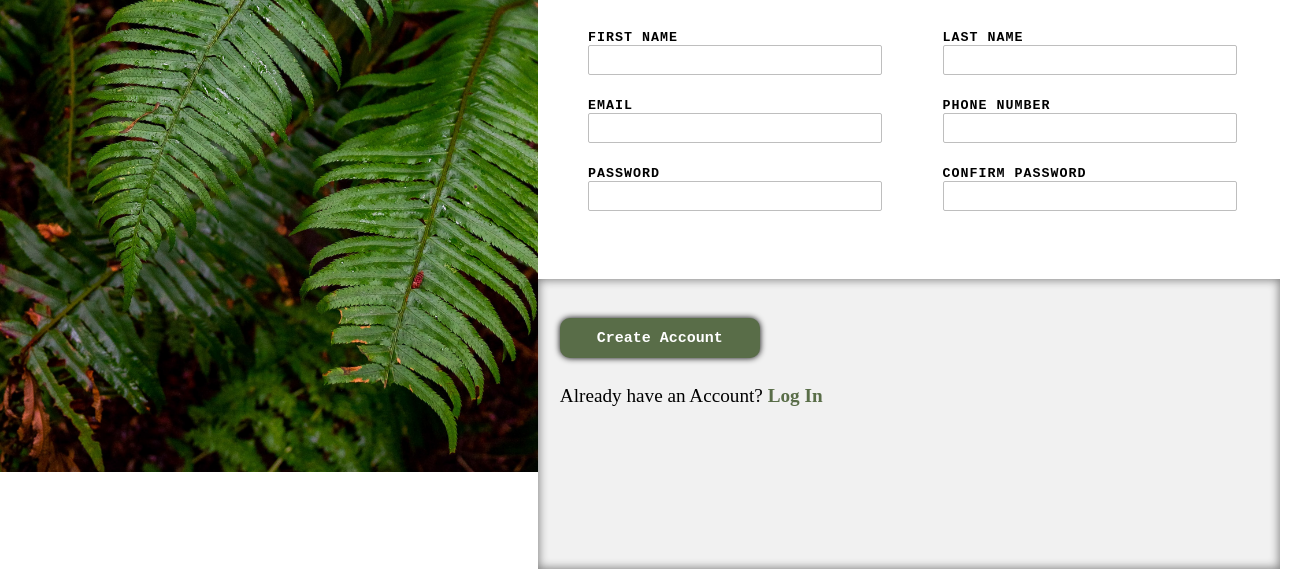
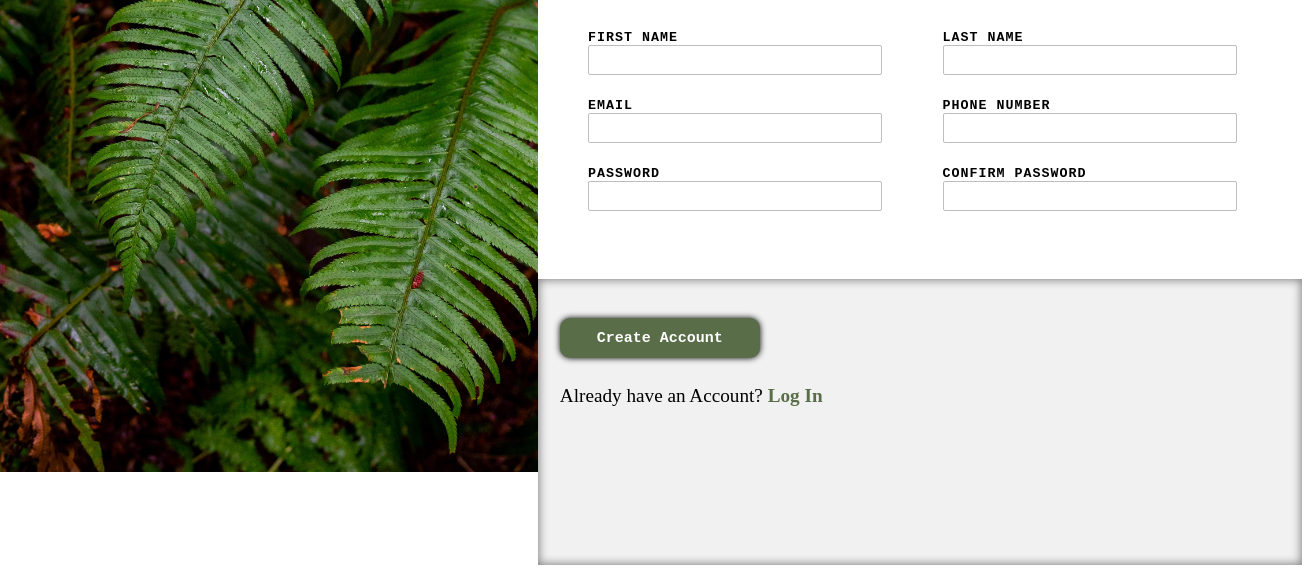
Before and after one commit to salehelhawaryy/Sign-Up-Form, a plain HTML site: page index.html in a window 1280 px wide. Shown: the part 328-897 px from the top of the page, 1302 px wide, since content can reach past the window. Drawn offline with Linux system fonts and the light colour scheme.

Commit message:
final touch

```diff
--- a/style.css
+++ b/style.css
@@ -103,7 +103,8 @@ label {
     background-color: #f1f1f1;
     padding-top: 39px;
     padding-left: 3%;
-    height: 53%;
+    height: 52%;
+    width: 100%;
     box-shadow: inset 0px 0px 10px 1px gray;
 }
 
```
